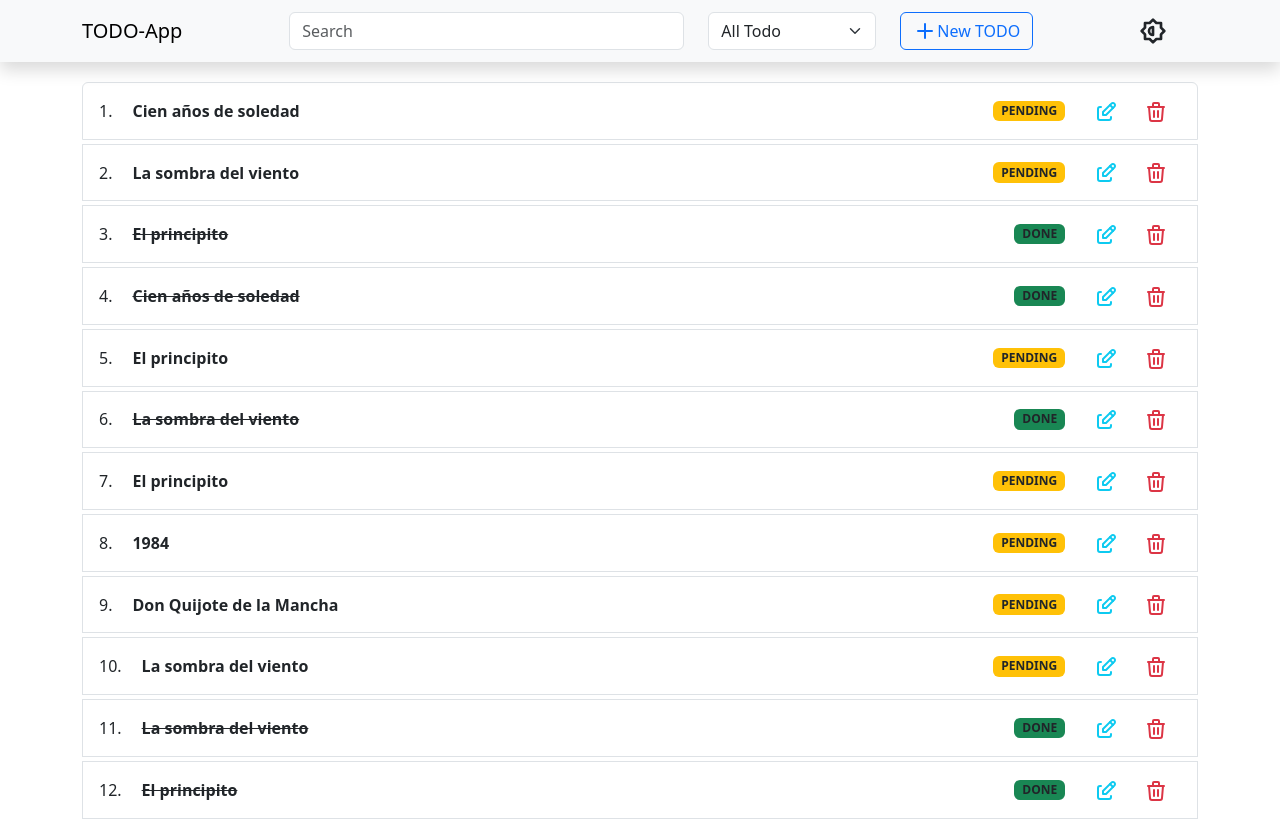
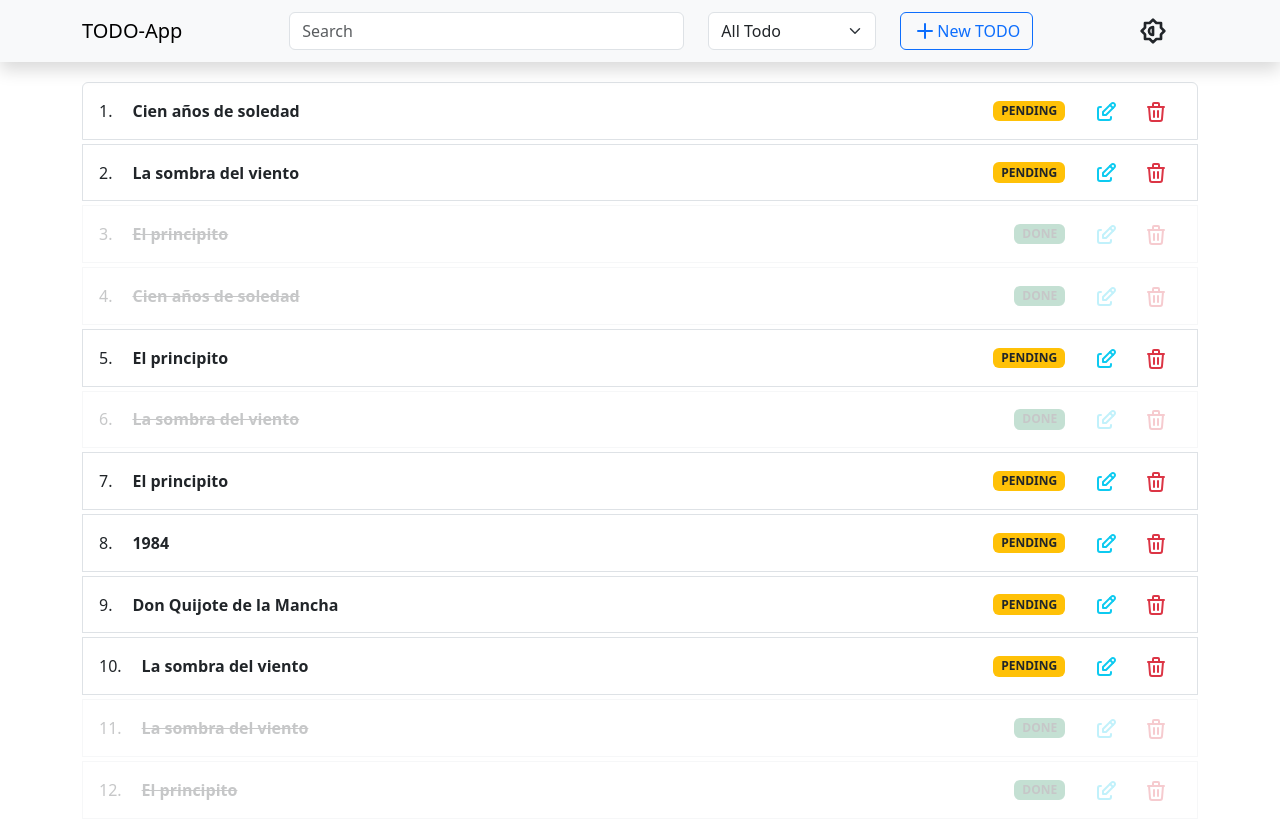
Before and after one commit to DIOLINK/challenge-invgate, a React (Vite) app: page / in a window 1280 px wide. Shown: the top 820 px of the page. Built offline with nearby package versions, Linux system fonts and the light colour scheme.

Commit message:
add: ItemTodo menu

```diff
--- a/src/components/TodoList/MenuItem.tsx
+++ b/src/components/TodoList/MenuItem.tsx
@@ -1,6 +1,9 @@
+import { Todo } from '@/types';
 import { IconEdit, IconTrash } from '@tabler/icons-react';
 import { Button, Stack } from 'react-bootstrap';
-export const MENU_LIST = [
+
+export const MenuItem = ({ todoSelect }: { todoSelect: Todo }) => {
+  const MENU_LIST = [
   {
     name: 'edit',
     icon: <IconEdit stroke={2} color={'var(--bs-info)'} size={24} />,
@@ -16,7 +19,7 @@ export const MENU_LIST = [
     },
   },
 ];
-export const MenuItem = () => {
+
   return (
     <div className="pl-3">
       <Stack direction="horizontal">
@@ -25,7 +28,7 @@ export const MenuItem = () => {
             variant="link"
             title={menu.name.toUpperCase()}
             key={index}
-            onClick={menu.action}
+            onClick={() => menu.action(todoSelect)}
           >
             {menu.icon}
           </Button>
--- a/src/components/TodoList/TodoItem.tsx
+++ b/src/components/TodoList/TodoItem.tsx
@@ -7,7 +7,7 @@ export const TodoItem = ({ todo }: { todo: Todo }) => {
   return (
     <ListGroup.Item
       as="li"
-      className="d-flex justify-content-between align-items-center mt-1 border-1"
+      className={`d-flex justify-content-between align-items-center mt-1 border-1 ${todo.completed ? 'opacity-25' : 'opacity-100'} `}
     >
       <Row className="ms-2 me-auto">
         <Col className={`${isDone(todo.completed).text} fw-bold`}>
@@ -20,7 +20,7 @@ export const TodoItem = ({ todo }: { todo: Todo }) => {
       >
         {isDone(todo.completed).text}
       </Badge>
-      <MenuItem />
+      <MenuItem todoSelect={todo} />
     </ListGroup.Item>
   );
 };
```
